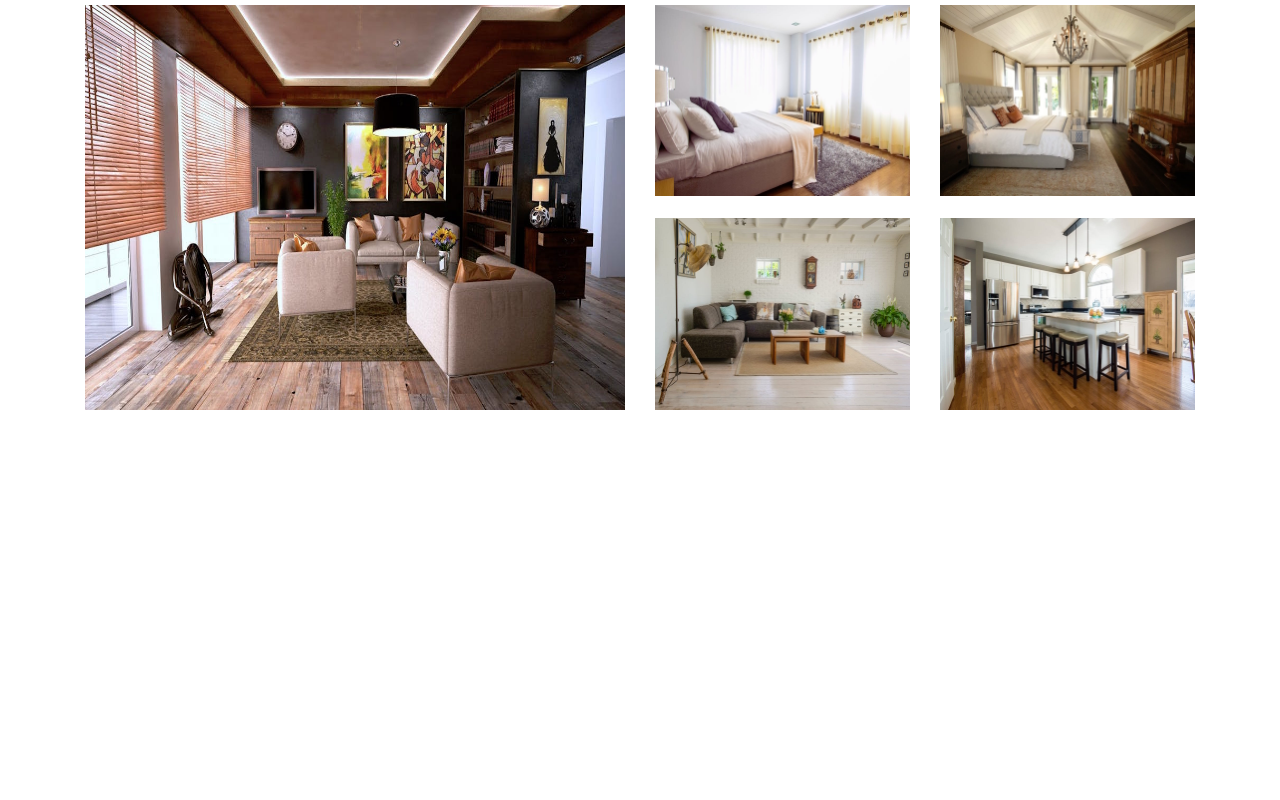
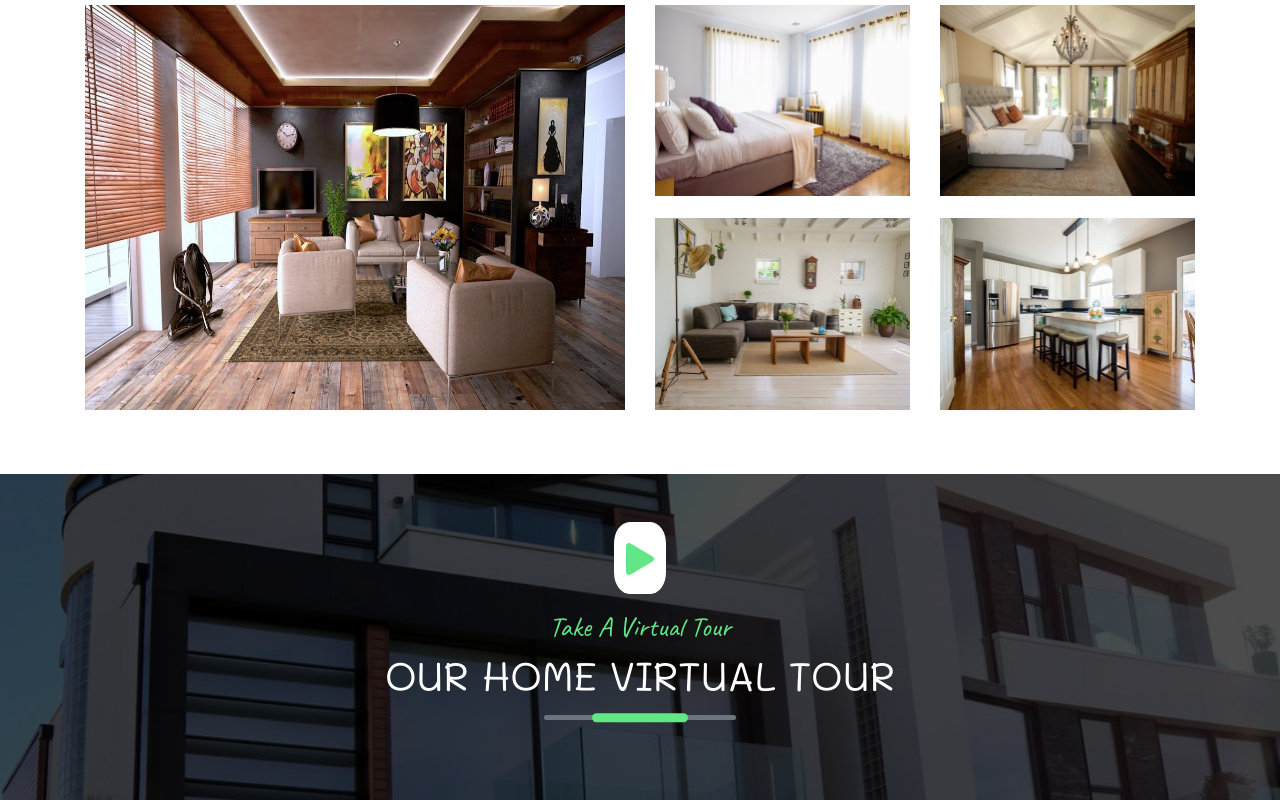
Before and after one commit to tquyen2109/Renters, a plain HTML site: page index.html in a window 1280 px wide. Shown: the part 3122-3922 px from the top of the page. Before the commit the page ends 3596 px from the top, so only its background shows below. Drawn offline with Linux system fonts and the light colour scheme.

Commit message:
Add Tour section

```diff
--- a/css/main.css
+++ b/css/main.css
@@ -132,7 +132,8 @@ body {
   color: var(--mainGreen);
 }
 /*services section */
-.services {
+.services,
+.tour {
   background: linear-gradient(rgba(0,0,0,0.7),rgba(0,0,0,0.7)),url('../img/bannerBcg.jpeg')center/cover
   fixed no-repeat;
 }
@@ -216,3 +217,18 @@ body {
 .gallery-img-container:hover .gallery-icon{
   opacity: 1;
 }
+/* Tour */
+.tour-icon{
+  color: var(--mainGreen);
+  margin-bottom: 1rem;
+  padding: 0.75rem;
+  background: var(--mainWhite);
+  border-radius: 30%;
+  font-size: 2rem;
+  cursor: pointer;
+  transition: all 1s linear;
+}
+.tour-icon:hover {
+  background: var(--mainGreen);
+  color: var(--mainWhite);
+}
--- a/index.html
+++ b/index.html
@@ -532,6 +532,27 @@
     </div>
   </section>
   <!-- End of Gallery -->
+  <!-- virtual tour -->
+  <section id="tour" class="tour py-5">
+    <div class="container">
+      <div class="row">
+        <div class="col text-center mb-3">
+          <span class="tour-icon d-inline-block">
+            <i class="fas fa-play"></i>
+          </span>
+            <h3 class="text-green text-slant text-capitalize">
+              take a virtual tour
+            </h3>
+            <h1 class="text-uppercase text-white">our home virtual tour</h1>
+            <div class="title-underline my-3 bg-secondary">
+              <div class="title-underline__center"></div>
+            </div>
+
+        </div>
+      </div>
+    </div>
+  </section>
+  <!-- end of virtual tour -->
   <!--
       https://www.iconfinder.com/icons/2012967/architecture_design_home_owner_house_housing_real_estate_roof_icon
       Creative Commons (Attribution 3.0 Unported);
```
